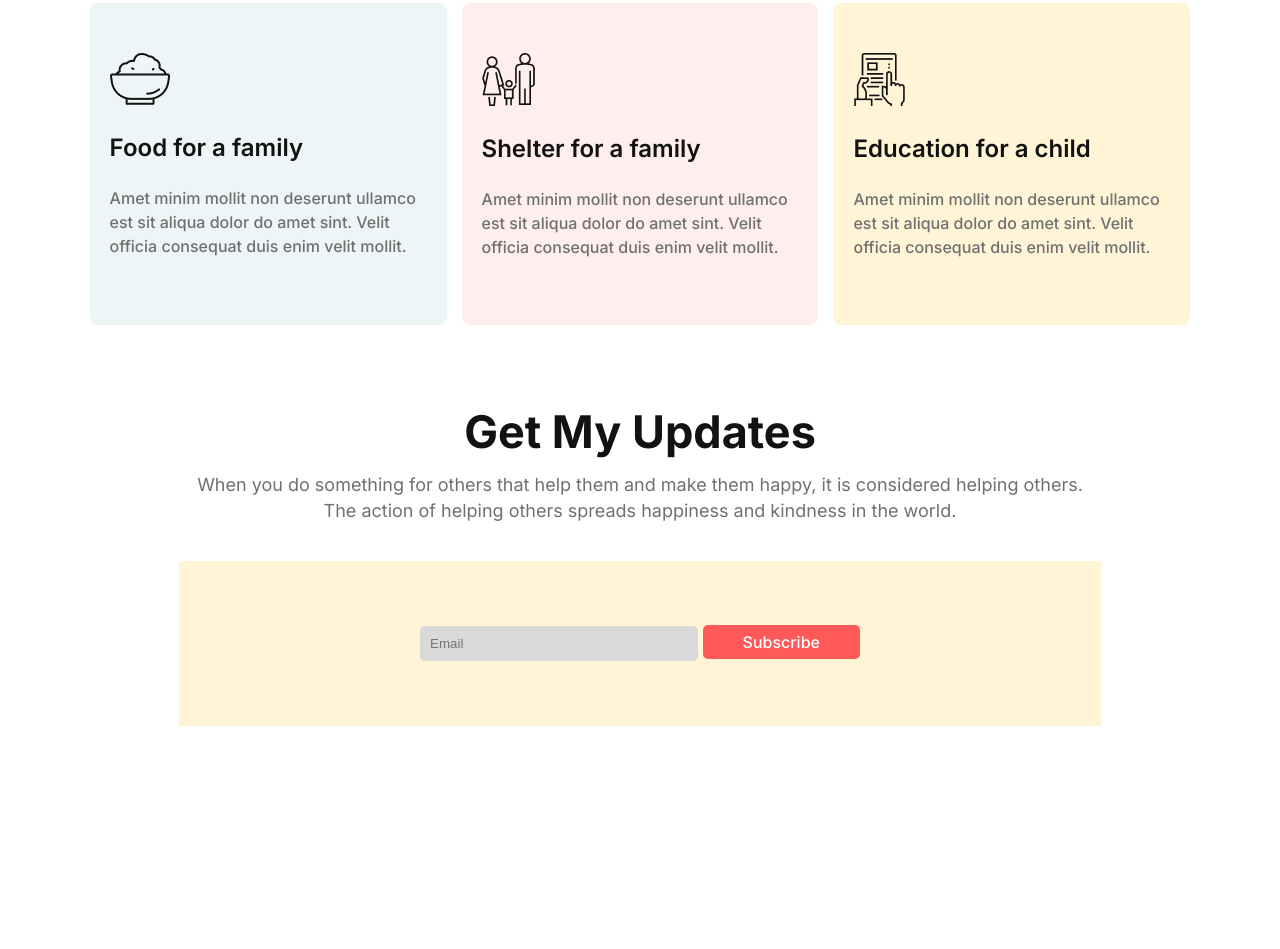
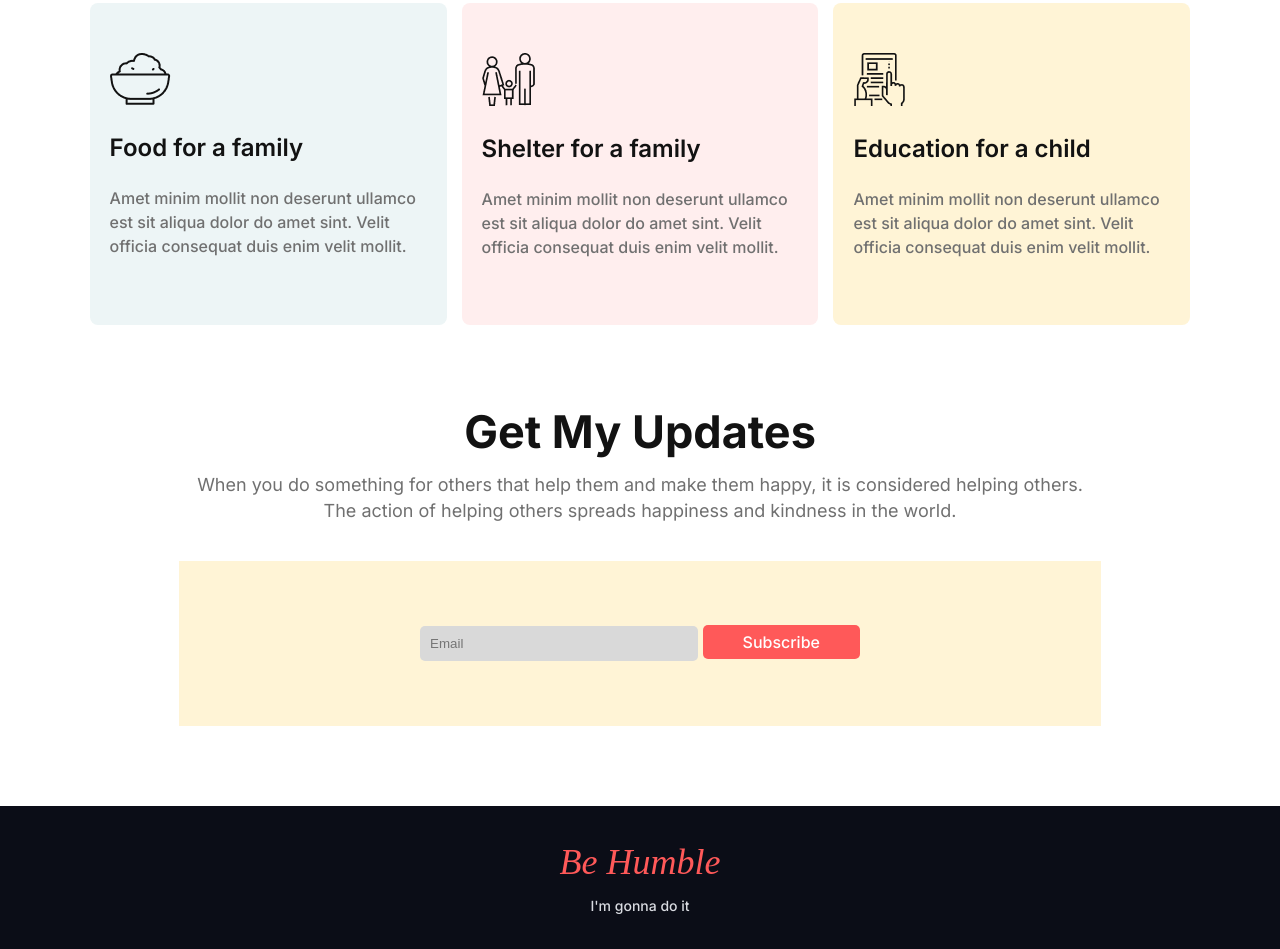
Before and after one commit to harunorrashid4419/first-assignment, a plain HTML site: page index.html in a window 1280 px wide. Shown: the part 1287-2236 px from the top of the page. Before the commit the page ends 2013 px from the top, so only its background shows below. Drawn offline with Linux system fonts and the light colour scheme.

Commit message:
socket section add

```diff
--- a/index.html
+++ b/index.html
@@ -88,4 +88,11 @@
 
 
 </body>
+
+    <section class="socket">
+        <h1>Be Humble</h1>
+        <p>I'm gonna do it</p>
+    </section>
+
+
 </html>
--- a/style.css
+++ b/style.css
@@ -148,3 +148,26 @@ body{
     border: navajowhite;
     border-radius: 5px;
 }
+
+
+
+.socket{
+    background:#0B0D17;
+    text-align: center;
+    padding: 35px 0px;
+    margin-top: 80px;
+}
+.socket h1 {
+    color: rgb(255, 89, 89);
+    font-weight: 500;
+    font-size: 36px;
+    margin: 0px;
+    font-style: italic;
+    font-family: initial;
+}
+.socket p{
+    font-size: 14px;
+    color: #D9DBE1;
+    font-weight: 500;
+    margin-bottom: 0;
+}
```
